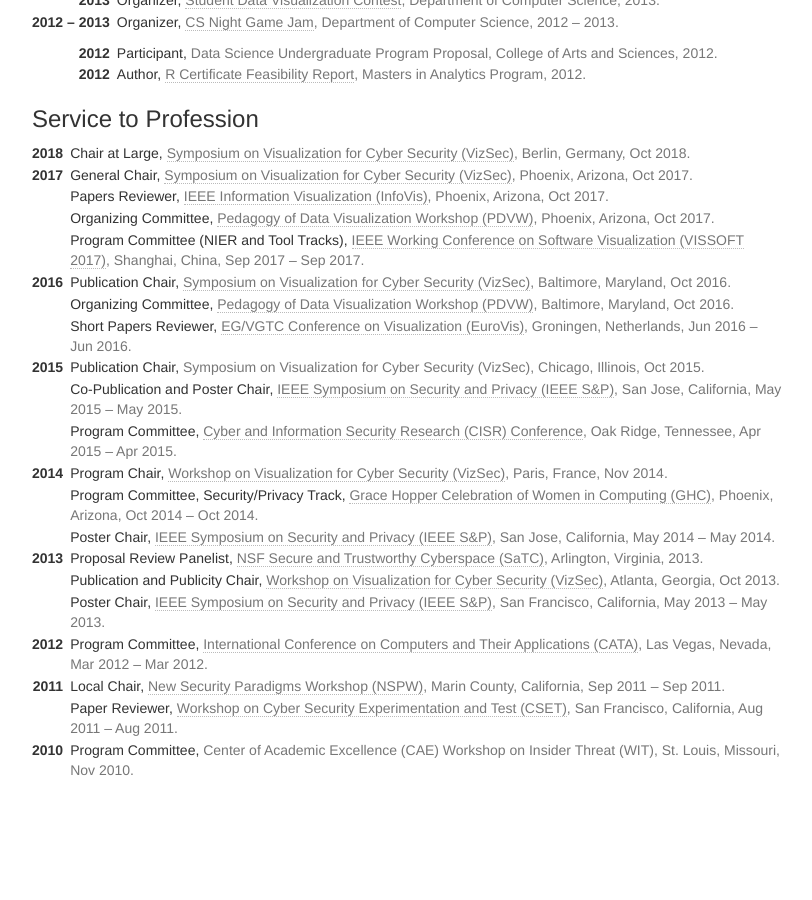
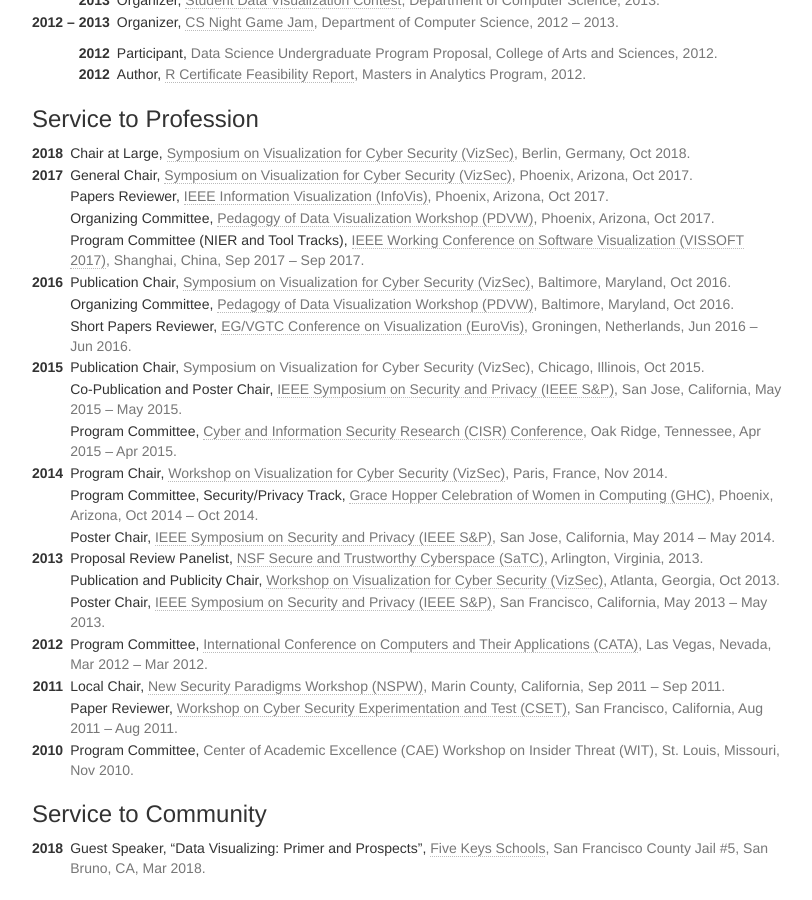
Before and after one commit to sjengle/sjengle.github.io, a Jekyll site: the page built from service.html, in a window 1280 px wide and 900 px high, scrolled down 618 px. Shown: the whole window, without its empty margins (38-850 px from the left). Built offline with Jekyll 4.4.1, drawn with Linux system fonts in a browser that asks for light colours; nearby versions of some CDN libraries; before the commit the page ends 1419 px from its top, so only the background shows below that.

Commit message:
Adding service category.

```diff
--- a/_data/service.yaml
+++ b/_data/service.yaml
@@ -319,3 +319,12 @@
     end: 2018-10-22
     key: '20181022'
     url: 'http://vizsec.org/vizsec2018/'
+
+community:
+  - ref: 'Guest Speaker, <q>Data Visualizing: Primer and Prospects</q>'
+    org: 'Five Keys Schools'
+    loc: 'San Francisco County Jail #5, San Bruno, CA'
+    beg: false
+    end: 2018-03-22
+    key: '20180322'
+    url: 'https://www.fivekeyscharter.org/'
--- a/service.html
+++ b/service.html
@@ -44,3 +44,20 @@
     </tr>{% endfor %}
   </tbody>
 </table>
+
+<h3>Service to Community</h3>{%
+  assign prev = 'none' %}{%
+  assign items = site.data.service.community | sort: 'key' | reverse %}
+
+<table class="table-hover table-dates compact">
+  <tbody>{% for item in items %}{%
+      capture curr %}{{ item.end | date: "%Y" }}{% endcapture %}{%
+        if curr == '1969' %}{% capture curr %}{{ item.end }}{% endcapture %}{% endif %}
+    <tr>
+      <th>{% if curr != prev %}{{ curr }}{% assign prev = curr %}{% endif %}</th>
+      <td>
+      {{ item.ref }}, <span class="text-muted">{% if item.url %}<a href="{{ item.url }}" class="text-muted"><b>{{ item.org }}</b></a>{% else %}{{ item.org }}{% endif %}, {% if item.loc %}{{ item.loc }}, {% endif %}{% if item.beg %}{{ item.beg | date: "%b %Y"}} &ndash; {% endif %}{% if item.end < 3000 %}{{ item.end }}{% else %}{{ item.end | date: "%b %Y" }}{% endif %}.</span>
+      </td>
+    </tr>{% endfor %}
+  </tbody>
+</table>
```
